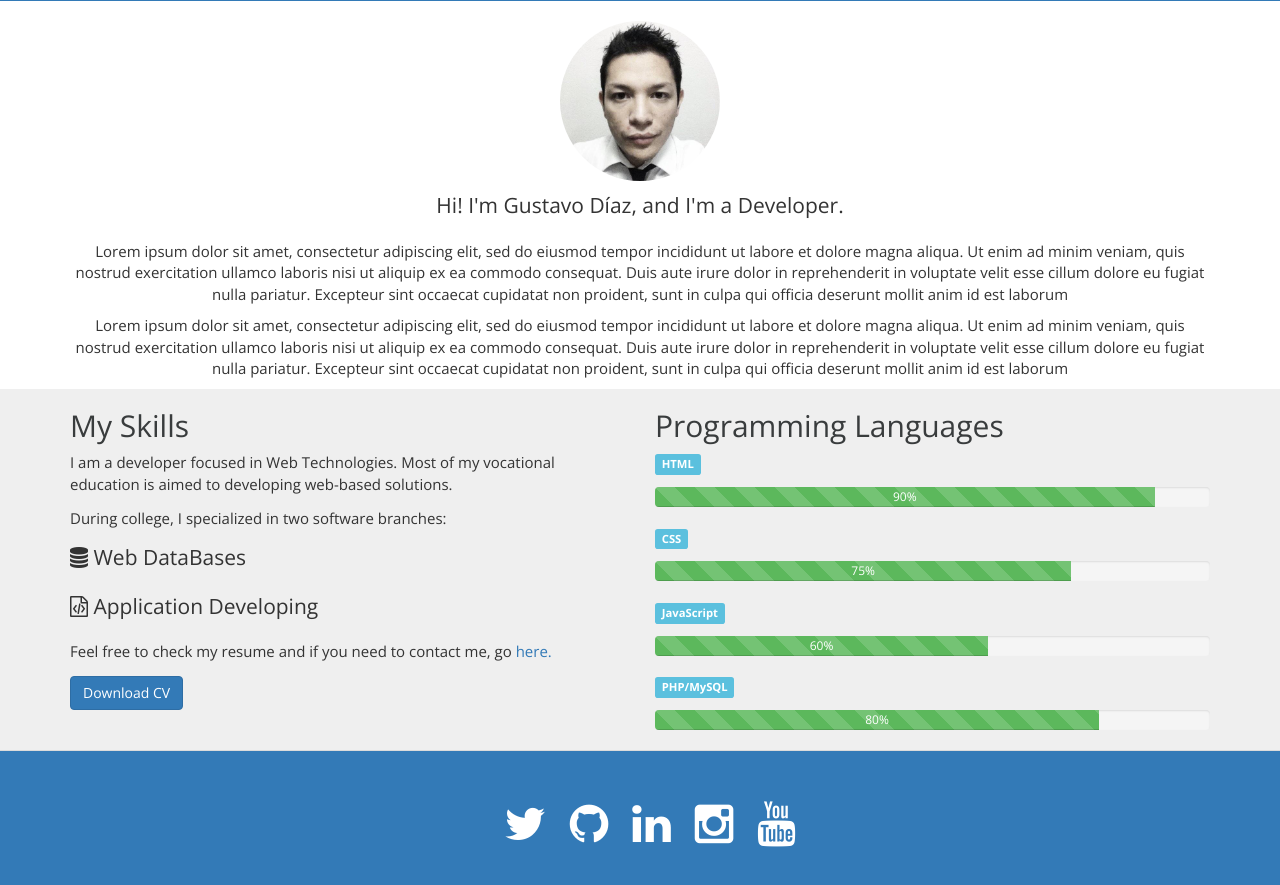
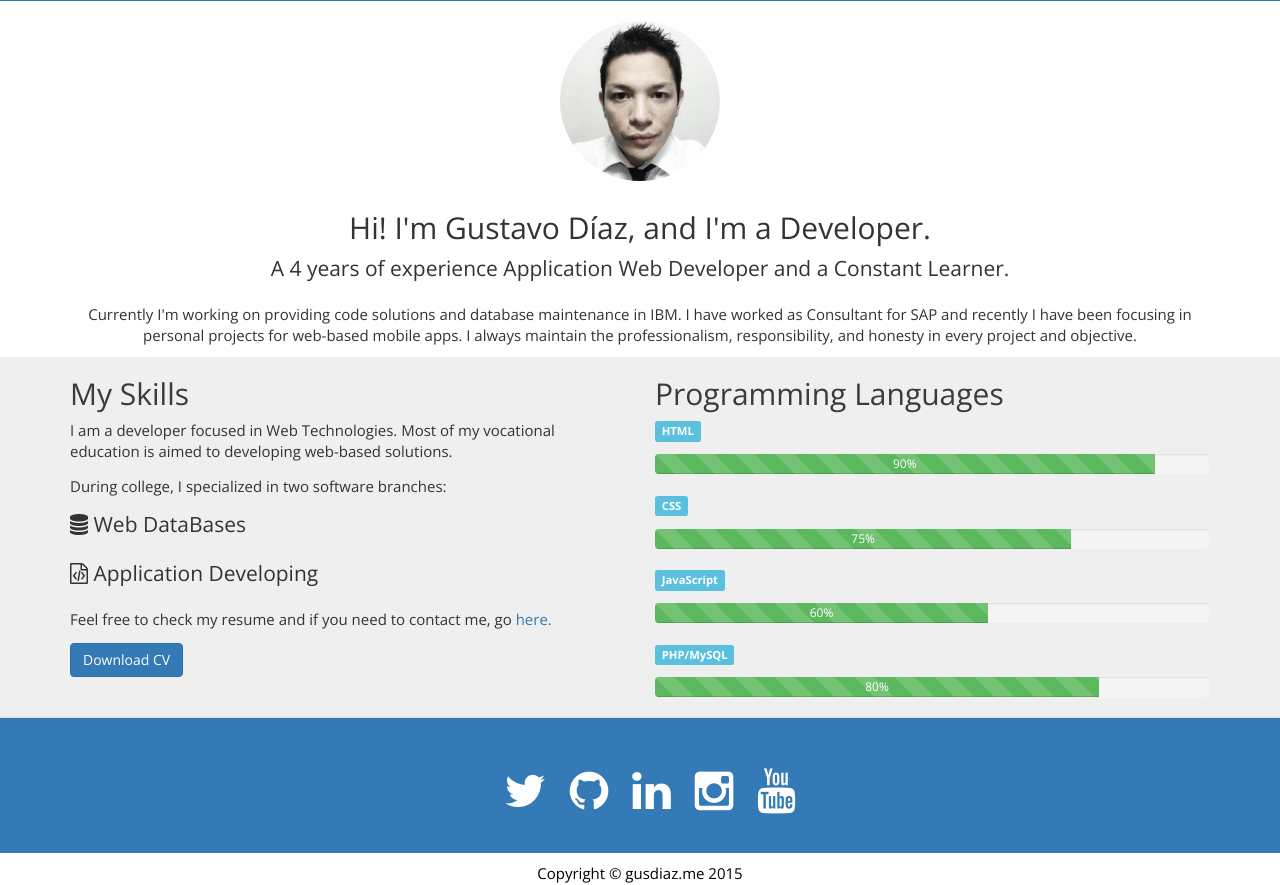
Before and after one commit to Axor/gusdiaz-site, a PHP site: page /about.html in a window 1280 px wide. Shown: the part 195-1080 px from the top of the page. Run offline with PHP 8.4, Linux system fonts and the light colour scheme; some libraries are stand-ins or nearby versions.

Commit message:
About Paragraph

```diff
--- a/about.html
+++ b/about.html
@@ -38,9 +38,9 @@
     <div class="container">
       <div class="about-content">
         <img class="about-image" src="images/gus.jpeg" alt="Gustavo's image">
-        <p class="lead">Hi! I'm Gustavo Díaz, and I'm a Developer. </p>
-        <p>Lorem ipsum dolor sit amet, consectetur adipiscing elit, sed do eiusmod tempor incididunt ut labore et dolore magna aliqua. Ut enim ad minim veniam, quis nostrud exercitation ullamco laboris nisi ut aliquip ex ea commodo consequat. Duis aute irure dolor in reprehenderit in voluptate velit esse cillum dolore eu fugiat nulla pariatur. Excepteur sint occaecat cupidatat non proident, sunt in culpa qui officia deserunt mollit anim id est laborum</p>
-        <p>Lorem ipsum dolor sit amet, consectetur adipiscing elit, sed do eiusmod tempor incididunt ut labore et dolore magna aliqua. Ut enim ad minim veniam, quis nostrud exercitation ullamco laboris nisi ut aliquip ex ea commodo consequat. Duis aute irure dolor in reprehenderit in voluptate velit esse cillum dolore eu fugiat nulla pariatur. Excepteur sint occaecat cupidatat non proident, sunt in culpa qui officia deserunt mollit anim id est laborum</p>
+        <h2>Hi! I'm Gustavo Díaz, and I'm a Developer.</h2>
+        <p class="lead">A 4 years of experience Application Web Developer and a Constant Learner. </p>
+        <p>Currently I'm working on providing code solutions and database maintenance in IBM. I have worked as Consultant for SAP and recently I have been focusing in personal projects for web-based mobile apps. I always maintain the professionalism, responsibility, and honesty in every project and objective.</p></p>
       </div>
     </div>
 
@@ -55,7 +55,7 @@
                 <li class="lead"><i class="fa fa-database"></i>   Web DataBases</li>
                 <li class="lead"><i class="fa fa-file-code-o"></i>    Application Developing</li>
               </ul>
-              <p>Feel free to check my resume and if you need to contact me, go <a href="#">here.</a></p>
+              <p>Feel free to check my resume and if you need to contact me, go <a href="contact.html">here.</a></p>
               <p><a href="#"><button type="button" class="btn btn-primary">Download CV</button></a></p>
             </div>
             <div class="col-md-6">
--- a/css/main.css
+++ b/css/main.css
@@ -40,7 +40,6 @@ h1 span {
 .nav li {
   display: inline;
 }
-
 
 .jumbotron {
   background-image:url('../images/macbook-cover-w1280.jpg');
```
